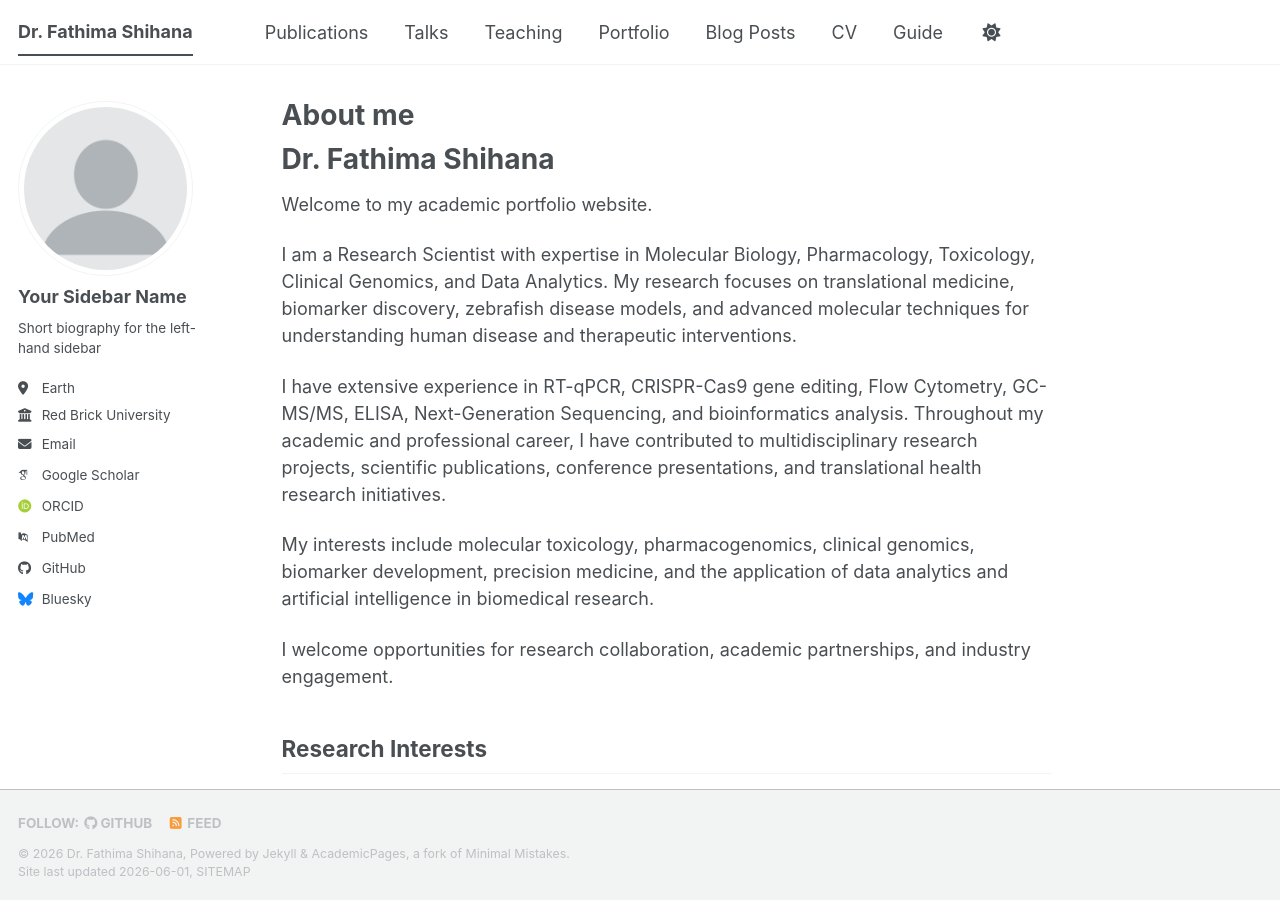
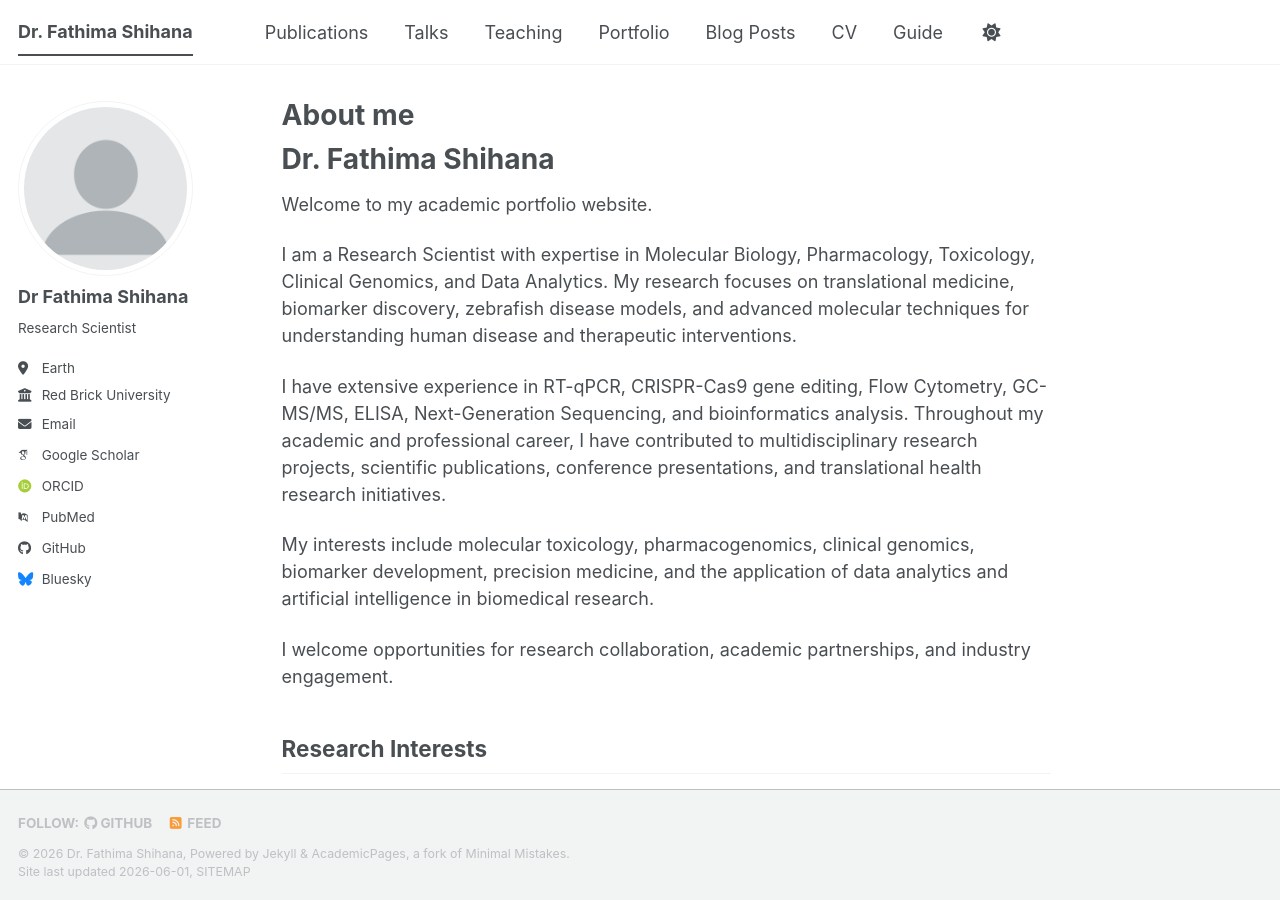
Before and after one commit to fathimashihana/fathimashihana.github.io, a Jekyll site: the page built from _pages/about.md, in a window 1280 px wide and 900 px high. Built offline with Jekyll 4.4.1, drawn with Linux system fonts in a browser that asks for light colours; some web fonts are replaced; a script bundle is joined from its source files by our own code; library files that are not in the unit come from our copies.

Commit message:
Update _config.yml

```diff
--- a/_config.yml
+++ b/_config.yml
@@ -23,9 +23,9 @@ repository : "fathimashihana/fathimashihana.github.io"
 author:
   # Biographic information
   avatar           : "profile.png"
-  name             : "Your Sidebar Name"
+  name             : "Dr Fathima Shihana"
   pronouns         : # example: "she/her"
-  bio              : "Short biography for the left-hand sidebar"
+  bio              : "Research Scientist"
   location         : "Earth"
   employer         : "Red Brick University"
   uri              : # URL
```
